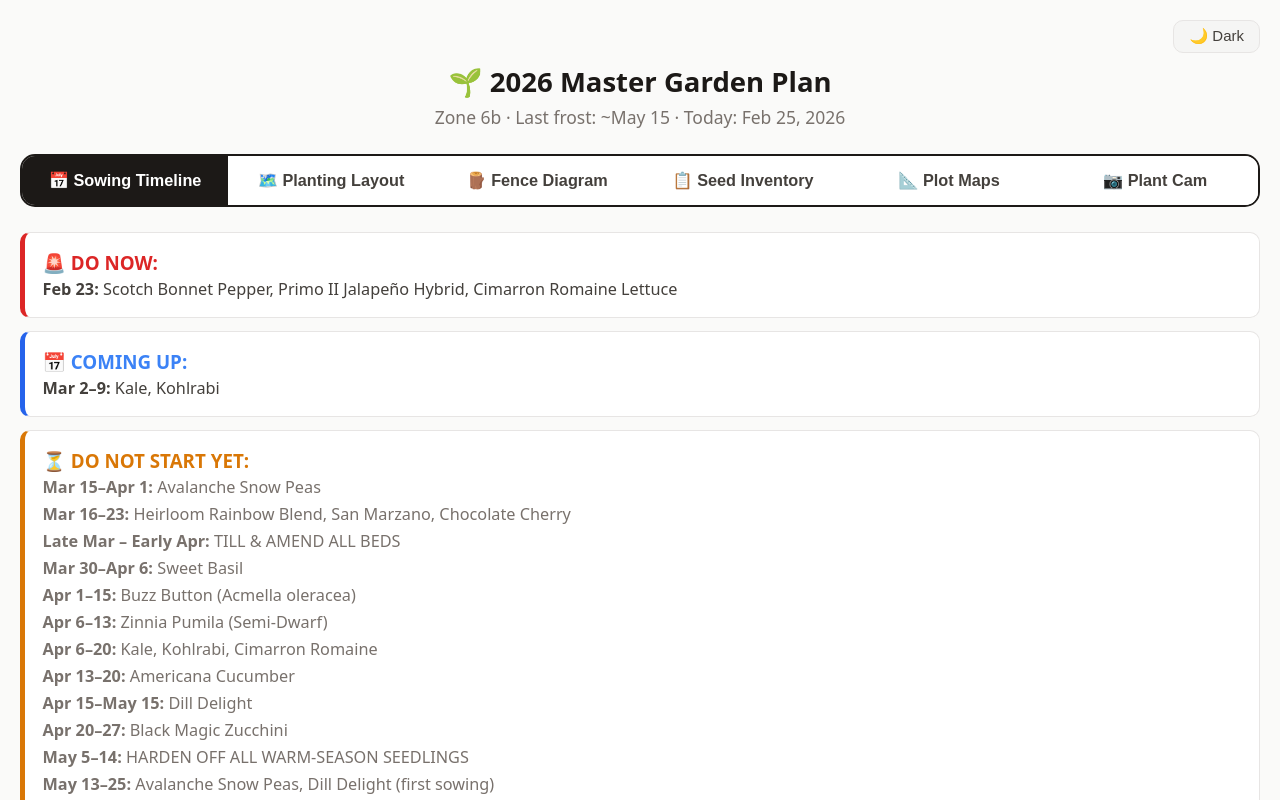
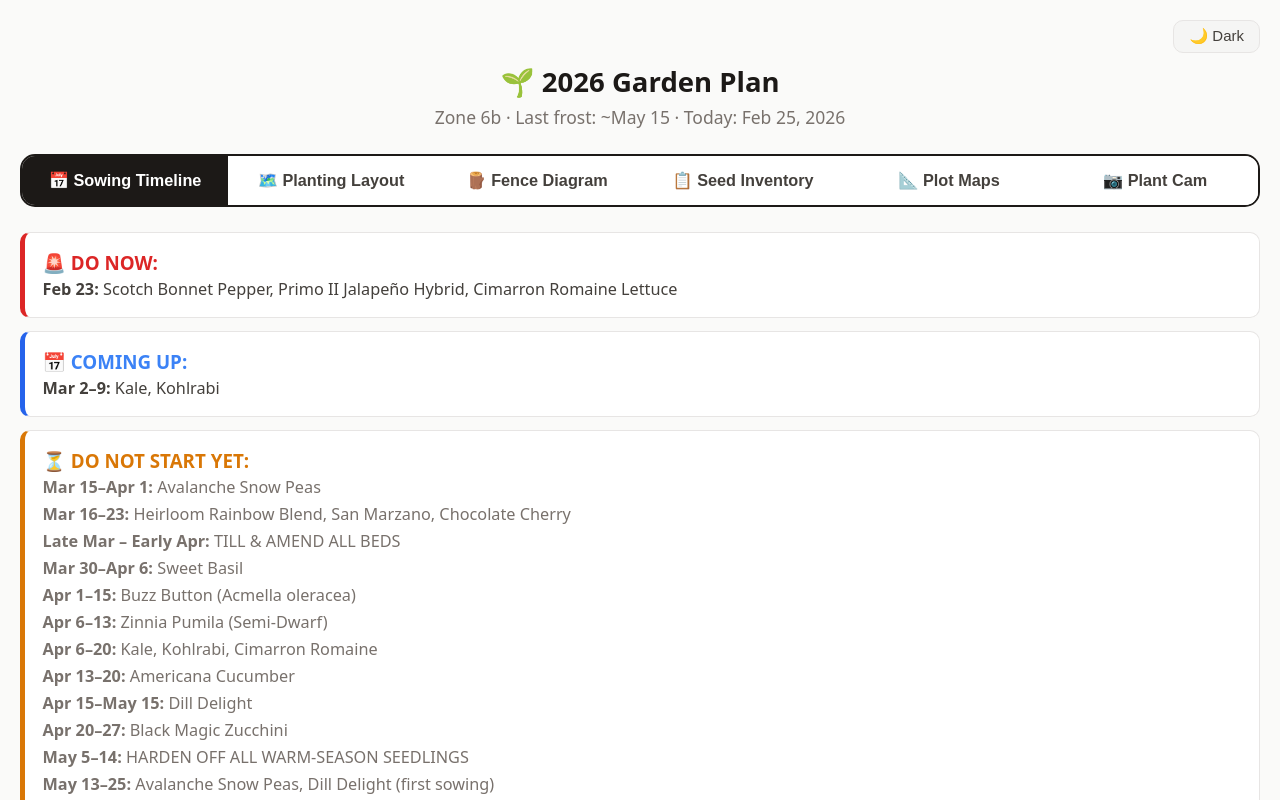
Before and after one commit to boredhero/plant-frontend, a React (Vite) app: page / in a window 1280 px wide. Shown: the top 800 px of the page. Built offline with nearby package versions, Linux system fonts and the light colour scheme.

Commit message:
Rename to 2026 Garden Plan

```diff
--- a/src/MasterPlan.jsx
+++ b/src/MasterPlan.jsx
@@ -509,7 +509,7 @@ export default function MasterPlan() {
             {dark ? "☀️ Light" : "🌙 Dark"}
           </button>
         </div>
-        <h1 style={{ fontSize: 22, fontWeight: 700, color: "var(--text-bold)", margin: 0 }}>🌱 2026 Master Garden Plan</h1>
+        <h1 style={{ fontSize: 22, fontWeight: 700, color: "var(--text-bold)", margin: 0 }}>🌱 2026 Garden Plan</h1>
         <p style={{ color: "var(--text-sub)", fontSize: 14, margin: "4px 0" }}>Zone 6b · Last frost: ~{FROST_DATE} · Today: {new Date().toLocaleDateString("en-US", { month: "short", day: "numeric", year: "numeric" })}</p>
       </div>
 
```
